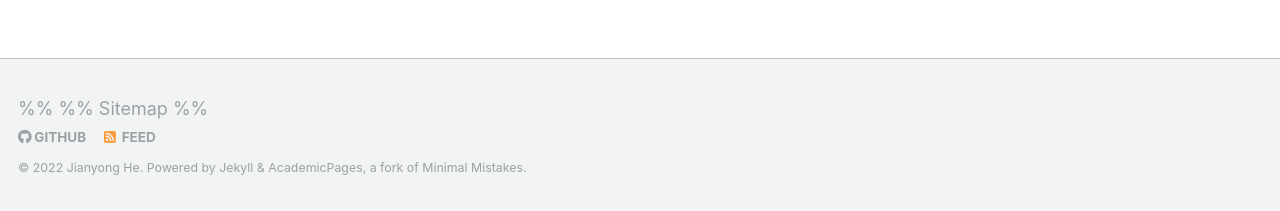
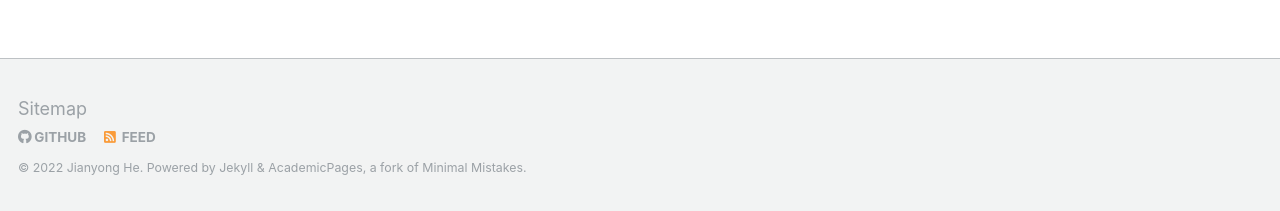
Before and after one commit to JianyongHe/JianyongHe.github.io, a Jekyll site: the page built from _pages/about.md, in a window 1280 px wide and 900 px high, scrolled down 2463 px. Shown: the part 686-897 px from the top of the window. Built offline with Jekyll 4.4.1, drawn with Linux system fonts in a browser that asks for light colours.

```diff
--- a/_includes/footer/custom.html
+++ b/_includes/footer/custom.html
@@ -1,3 +1,3 @@
-%% <!-- start custom footer snippets -->
-%% <a href="/sitemap/">Sitemap</a>
-%% <!-- end custom footer snippets -->
+ <!-- start custom footer snippets -->
+ <a href="/sitemap/">Sitemap</a>
+ <!-- end custom footer snippets -->
```
